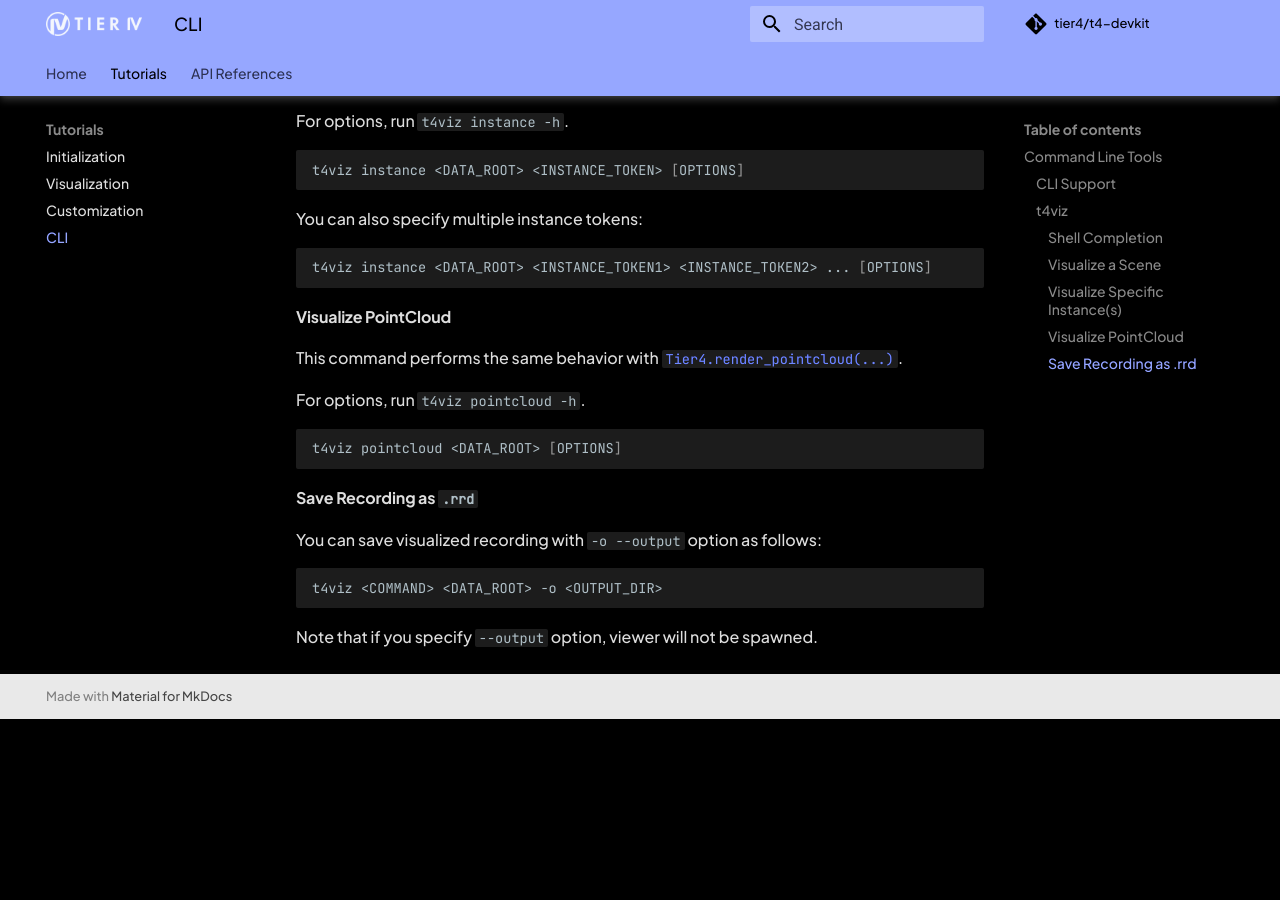
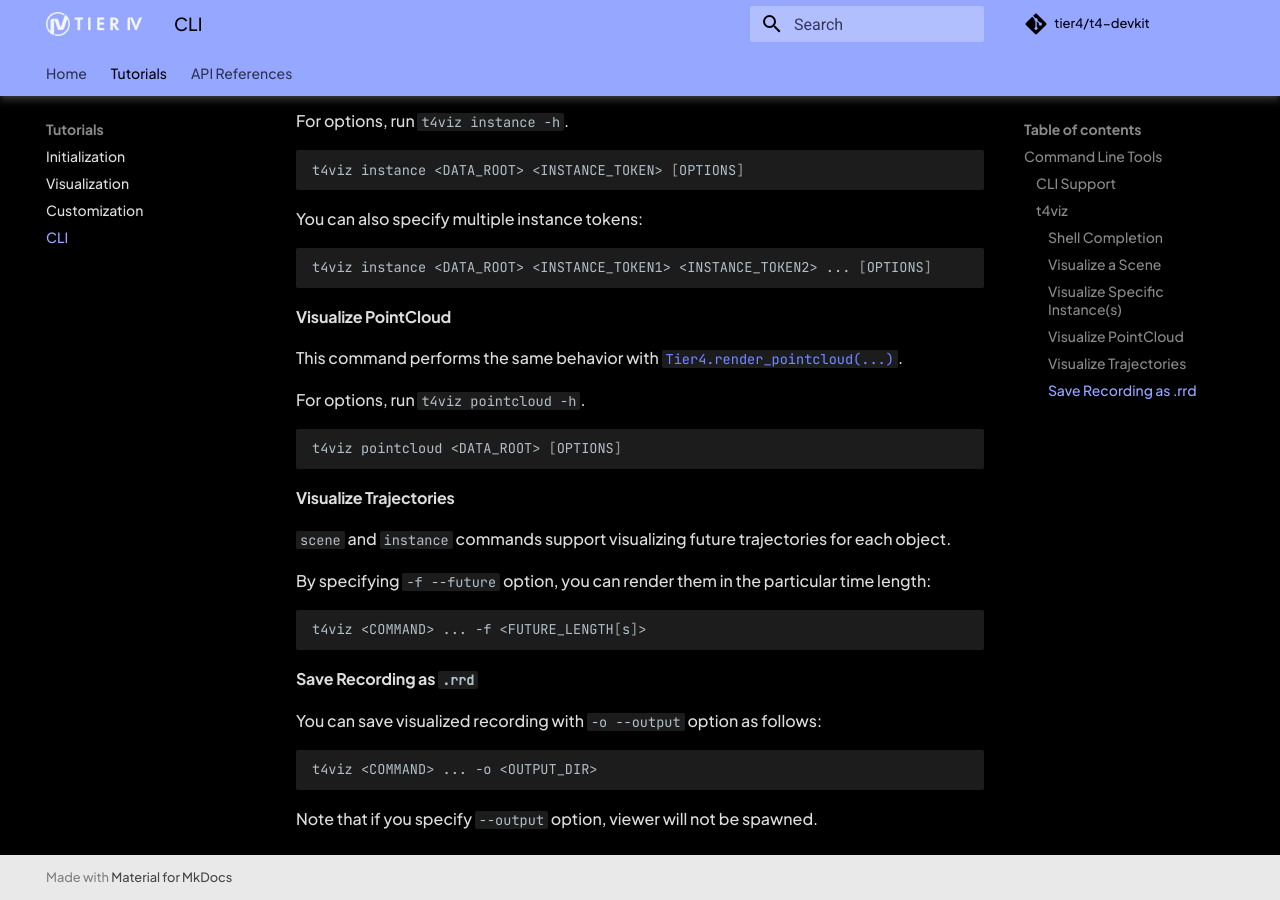
Before and after one commit to tier4/t4-devkit, an MkDocs documentation site: the page built from docs/tutorials/cli.md, in a window 1280 px wide and 900 px high, scrolled down 1134 px. Built offline with MkDocs 1.6.1 and Material for MkDocs 9.7.7, drawn with Linux system fonts in a browser that asks for light colours; comment, search, counter and statistics services are not loaded; the version menu is left out; before the commit the page ends 1853 px from its top, so only the background shows below that.

Commit message:
docs: add document to visualize future trajectory with CLI
Signed-off-by: ktro2828 <kotaro.uetake@tier4.jp>

````diff
--- a/docs/tutorials/cli.md
+++ b/docs/tutorials/cli.md
@@ -72,12 +72,22 @@ For options, run `t4viz pointcloud -h`.
 t4viz pointcloud <DATA_ROOT> [OPTIONS]
 ```
 
+#### Visualize Trajectories
+
+`scene` and `instance` commands support visualizing future trajectories for each object.
+
+By specifying `-f --future` option, you can render them in the particular time length:
+
+```shell
+t4viz <COMMAND> ... -f <FUTURE_LENGTH[s]>
+```
+
 #### Save Recording as `.rrd`
 
 You can save visualized recording with `-o --output` option as follows:
 
 ```shell
-t4viz <COMMAND> <DATA_ROOT> -o <OUTPUT_DIR>
+t4viz <COMMAND> ... -o <OUTPUT_DIR>
 ```
 
 Note that if you specify `--output` option, viewer will not be spawned.
````
